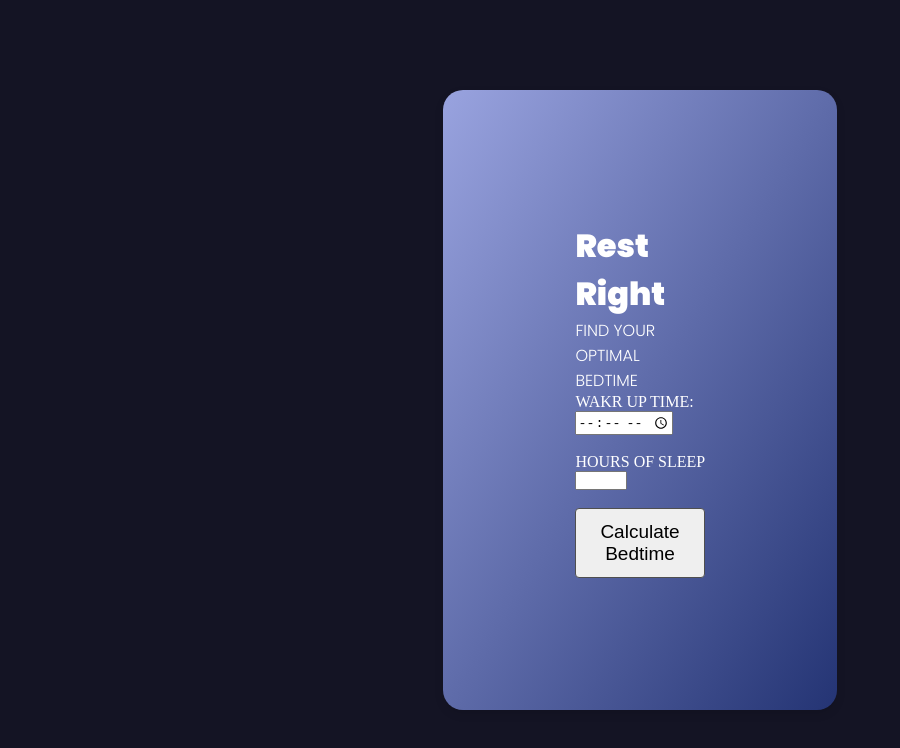
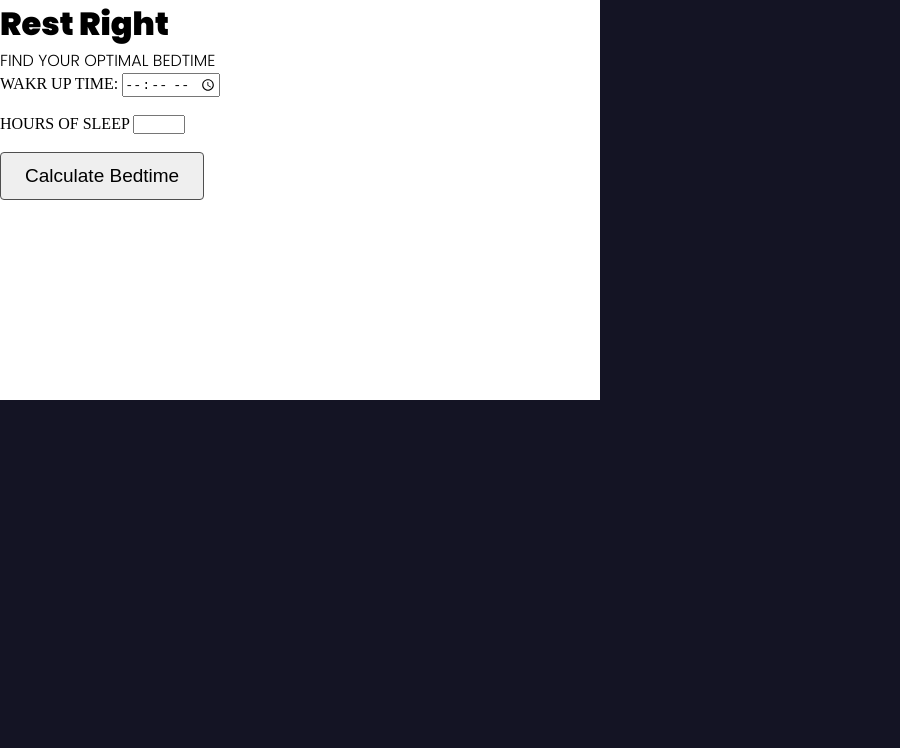
Before and after one commit to jasonrodrigues28/RestRight, a plain HTML site: page index.html in a window 1280 px wide. Shown: the whole page, without its empty margins (0-900 px from the left). Drawn offline with Linux system fonts and the light colour scheme; a web font is replaced by a local one.

Commit message:
chanegd the css of the box entirely

```diff
--- a/style.css
+++ b/style.css
@@ -126,29 +126,22 @@
   transform: translateX(-50%) scaleY(1.3) scaleX(0.8);
 }
 
-html, body {
-  background-color: #141424;
-  height: 100%;
-  display: flex;
-  justify-content: center;
-  align-items: center;
+* {
+  margin: 0;
+  padding: 0;
+  box-sizing: border-box;
 }
 
+body {
+  background-color: #141424;
+}
 
 .out-box {
-  color: white;
   display: flex;
-  flex-direction: column;
-  justify-content: center;
-  align-items: center;
-  flex-basis: 50%;
-  padding: 60%;
-  min-height: 300px;
-  background: linear-gradient(to bottom right, #99a3df, #243474);
-  box-shadow: 0 4px 10px rgba(0, 0, 0, 0.1);
-  border-radius: 20px;
 }
 
-.contents {
-  flex: 1;
+.cover {
+  background: white;
+  width: 600px;
+  height: 400px;
 }
```
